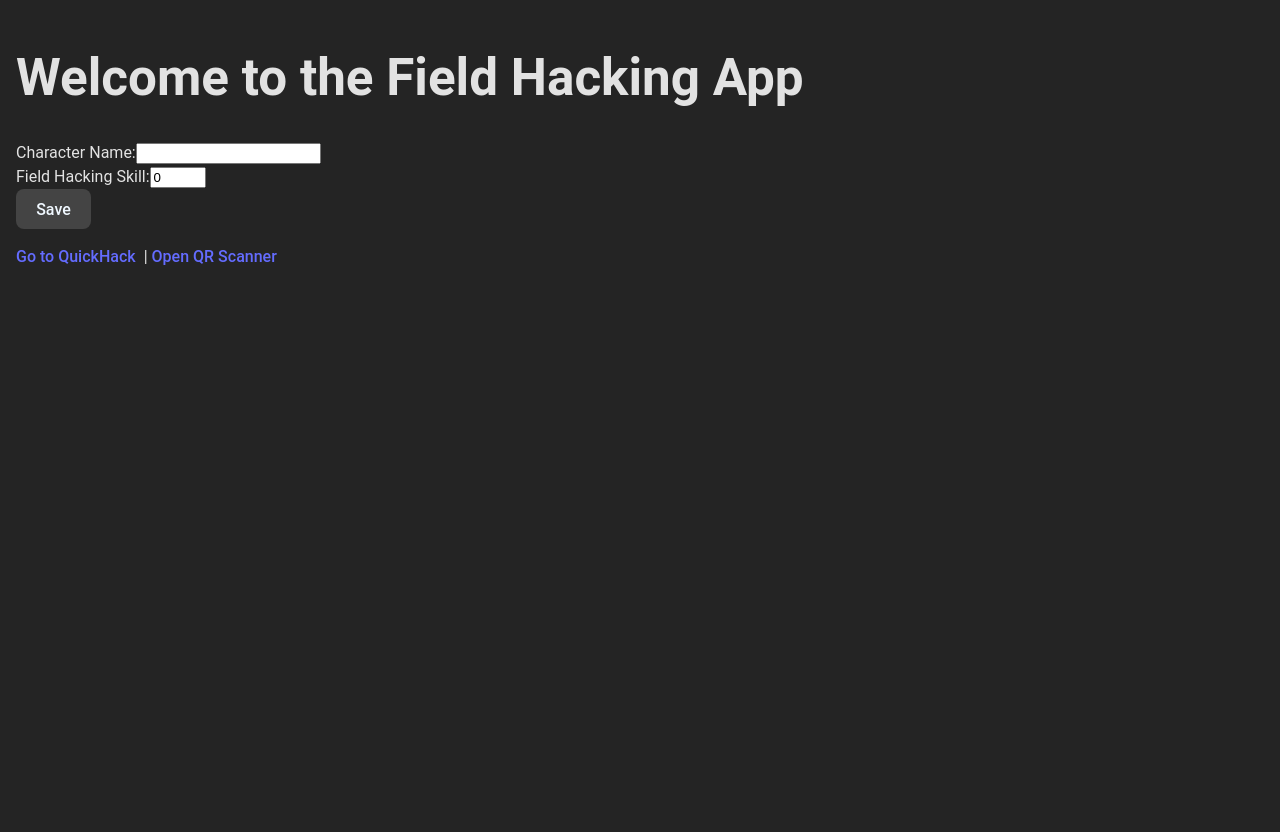
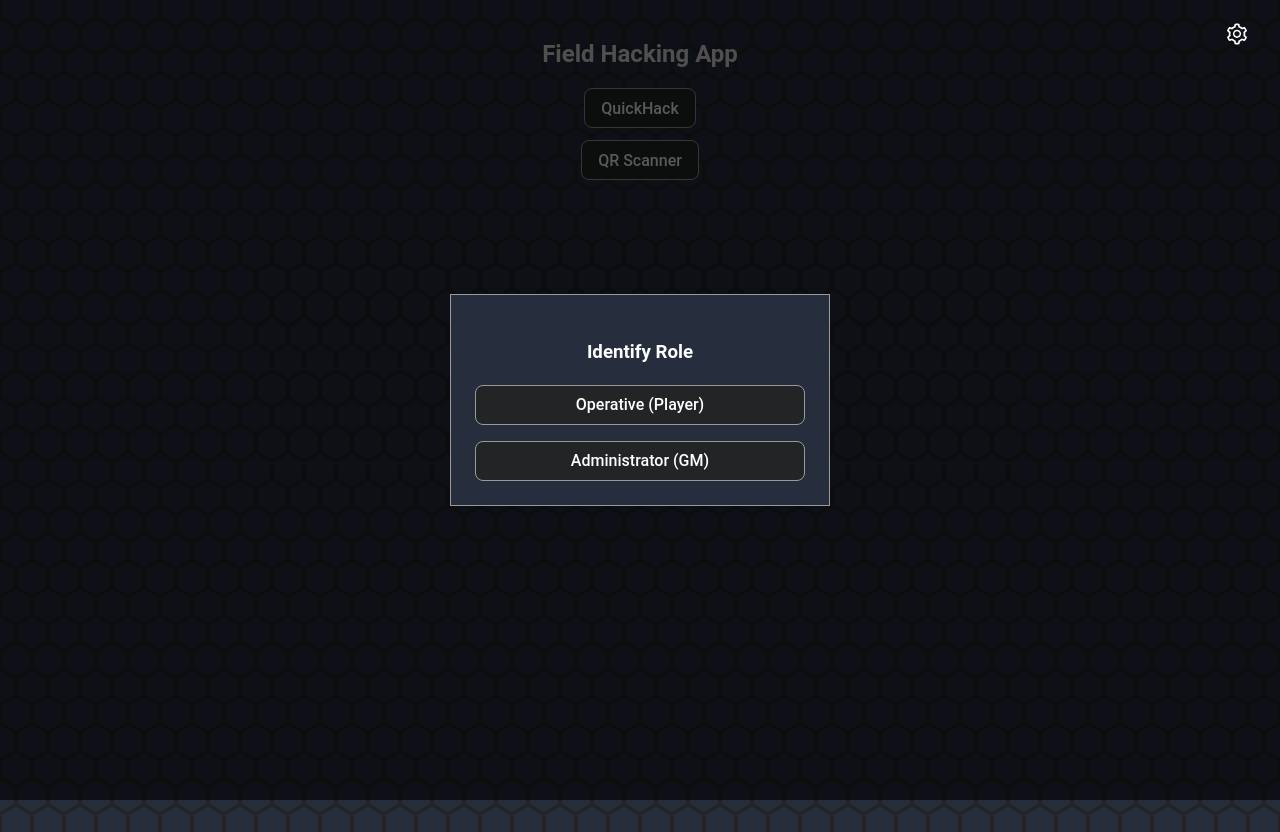
Before and after one commit to eosfrontier/AegisBreaker-field-hacking, a React (Vite) app: page / in a window 1280 px wide. Before the commit the page ends 800 px from the top, so only its background shows below. Built offline with nearby package versions, Linux system fonts and the light colour scheme.

Commit message:
Updates to homepage

```diff
--- a/package.json
+++ b/package.json
@@ -17,6 +17,7 @@
     "react": "^18.3.1",
     "react-chartjs-2": "^5.3.0",
     "react-dom": "^18.3.1",
+    "react-icons": "^5.5.0",
     "react-quill-new": "^3.3.3",
     "react-router-dom": "^7.1.1"
   },
--- /dev/null
+++ b/src/components/Home/HomePage.css
@@ -0,0 +1,72 @@
+/* Re-usable button & input look, matching QuickHack palette */
+.qh-btn {
+  padding: 0.6rem 1rem;
+  background: #222426;
+  color: #fff;
+  border: 1px solid #999;
+}
+.qh-btn:hover {
+  background: #4d5356;
+}
+
+.qh-input {
+  width: 100%;
+  padding: 0.5rem;
+  background: #222426;
+  border: 1px solid #999;
+  color: #fff;
+  margin-top: 4px;
+}
+.qh-label {
+  display: block;
+  margin-top: 0.75rem;
+}
+
+.qh-skill-btn {
+  padding: 0.4rem 0.6rem;
+  border: 1px solid #999;
+  font-size: 0.8rem;
+}
+
+/* ───── Modal ───── */
+.qh-modal-overlay {
+  position: fixed;
+  inset: 0;
+  background: rgba(0, 0, 0, 0.65);
+  display: flex;
+  justify-content: center;
+  align-items: center;
+  animation: qh-fade 0.35s ease-out forwards;
+  z-index: 1000;
+}
+.qh-modal {
+  width: 90%;
+  max-width: 330px;
+  background: #262e3e;
+  border: 1px solid #999;
+  padding: 1.5rem;
+  color: #fff;
+}
+
+.qh-profile-btn {
+  position: absolute;
+  top: 12px;
+  right: 12px;
+  background: none;
+  border: none;
+  color: #fff;
+  cursor: pointer;
+  z-index: 1001; /* above modal background */
+}
+.qh-profile-btn:hover {
+  color: #00aa00;
+}
+
+@keyframes qh-fade {
+  from {
+    opacity: 0;
+  }
+  to {
+    opacity: 1;
+  }
+}
--- a/src/components/Home/HomePage.jsx
+++ b/src/components/Home/HomePage.jsx
@@ -1,89 +1,211 @@
-import { useState, useEffect } from 'react';
+import { useMemo, useEffect, useState } from 'react';
+import { useNavigate } from 'react-router-dom';
+import { getAvailableSkills, getLabelById } from './skill-catalogue';
+import { AiOutlineSetting } from 'react-icons/ai';
+import './HomePage.css';
 
-function HomePage() {
-  const [characterName, setCharacterName] = useState('');
-  const [fieldHackingSkill, setFieldHackingSkill] = useState(0);
-  const [hasInfo, setHasInfo] = useState(false);
-  const [editMode, setEditMode] = useState(false);
+export default function HomePage() {
+  const navigate = useNavigate();
 
+  // persistent data ―——————————————————————————————————————————————————
+  const [info, setInfo] = useState(null); // {role,name,level,skills}
+  const [showModal, setShowModal] = useState(false);
+
+  // modal step state ―———————————————————————————————————————————————
+  const [step, setStep] = useState(0); // 0=role  1=operative-form
+  const [, setRole] = useState(null); // 'admin' | 'operative'
+
+  const [name, setName] = useState('');
+  const [level, setLevel] = useState(1);
+  const [skills, setSkills] = useState([]);
+
+  const openProfileModal = () => {
+    if (info) {
+      setName(info.name ?? '');
+      setLevel(info.level ?? 1);
+      setSkills(info.skills ?? []);
+      setRole(info.role ?? null);
+      setStep(info.role === 'operative' ? 1 : 0); // jump to details for operative
+    } else {
+      setStep(0);
+    }
+    setShowModal(true);
+  };
+
+  // on mount → load / decide whether to open modal
   useEffect(() => {
-    const storedInfo = localStorage.getItem('characterInfo');
-    if (storedInfo) {
-      const parsed = JSON.parse(storedInfo);
-      setCharacterName(parsed.characterName);
-      setFieldHackingSkill(parsed.fieldHackingSkill);
-      setHasInfo(true);
+    const stored = localStorage.getItem('characterInfo');
+    if (stored) {
+      setInfo(JSON.parse(stored));
+    } else {
+      setShowModal(true);
     }
   }, []);
 
-  const handleSave = (e) => {
-    e.preventDefault();
-    const info = {
-      characterName,
-      fieldHackingSkill: Number(fieldHackingSkill),
-    };
-    localStorage.setItem('characterInfo', JSON.stringify(info));
-    setHasInfo(true);
-    setEditMode(false);
-  };
+  const availableSkills = useMemo(() => getAvailableSkills(level), [level]);
+  const pointsRemaining = level - skills.length;
 
-  const handleEdit = () => {
-    setEditMode(true);
-  };
+  useEffect(() => {
+    const allowedIds = new Set(availableSkills.map((s) => s.id));
+    setSkills((prev) => {
+      // keep only skills still allowed at this level
+      const filtered = prev.filter((id) => allowedIds.has(id));
+      // enforce "points = level"
+      return filtered.slice(0, level);
+    });
+  }, [level, availableSkills]);
 
-  const renderForm = () => {
-    return (
-      <form onSubmit={handleSave}>
-        <div>
-          <label>
-            Character Name:
-            <input type="text" value={characterName} onChange={(e) => setCharacterName(e.target.value)} required />
-          </label>
-        </div>
-        <div>
-          <label>
-            Field Hacking Skill:
-            <input
-              type="number"
-              value={fieldHackingSkill}
-              onChange={(e) => setFieldHackingSkill(e.target.value)}
-              min="0"
-              max="10"
-              required
-            />
-          </label>
-        </div>
-        <button type="submit">Save</button>
-      </form>
+  const toggleSkill = (id) => {
+    setSkills((prev) =>
+      prev.includes(id) ? prev.filter((s) => s !== id) : pointsRemaining > 0 ? [...prev, id] : prev,
     );
   };
 
-  const renderCharacterInfo = () => {
-    return (
-      <div>
-        <p>
-          You are logged in as <strong>{characterName}</strong>, skill level <strong>{fieldHackingSkill}</strong>.
-        </p>
-        <button onClick={handleEdit}>Edit Profile</button>
-      </div>
-    );
+  const saveOperative = () => {
+    const newInfo = { role: 'operative', name, level, skills };
+    localStorage.setItem('characterInfo', JSON.stringify(newInfo));
+    setInfo(newInfo);
+    closeModal();
   };
 
+  const closeModal = () => {
+    setShowModal(false);
+    setStep(0);
+  };
+
+  // ──────────────────────────────────────────────────────────────────
   return (
-    <div style={{ padding: '1rem' }}>
-      <h1>Welcome to the Field Hacking App</h1>
+    <div className="main">
+      <button className="qh-profile-btn" onClick={openProfileModal}>
+        <AiOutlineSetting size={24} />
+      </button>
+      <h2 style={{ textAlign: 'center', marginBottom: '1rem' }}>Field Hacking App</h2>
 
-      {/* Conditionally show form or existing info */}
-      {!hasInfo || editMode ? renderForm() : renderCharacterInfo()}
+      {/* Navigation buttons */}
+      <div style={{ display: 'flex', flexDirection: 'column', gap: '0.75rem', alignItems: 'center' }}>
+        <button className="qh-btn" onClick={() => navigate('/quickhack')}>
+          QuickHack
+        </button>
+        <button className="qh-btn" onClick={() => navigate('/qr-scanner')}>
+          QR Scanner
+        </button>
+        {info?.role === 'admin' && (
+          <button className="qh-btn" onClick={() => navigate('/admin')}>
+            Admin Panel
+          </button>
+        )}
+      </div>
 
-      {/* Example: local navigation (basic anchor) or
-          use react-router's Link if you prefer */}
-      <div style={{ marginTop: '1rem' }}>
-        <a href="/QuickHack">Go to QuickHack</a> &nbsp;|&nbsp;
-        <a href="/qr-scanner">Open QR Scanner</a>
-      </div>
+      {/* Character summary */}
+      {info?.role === 'operative' && (
+        <div style={{ marginTop: '1.5rem', textAlign: 'center', fontSize: '0.9rem' }}>
+          Logged in as <strong>{info.name}</strong> (Lv {info.level})<br />
+          Skills: {info.skills.map(getLabelById).join(', ')}
+        </div>
+      )}
+
+      {/* ────── Modal ────── */}
+      {showModal && (
+        <div className="qh-modal-overlay">
+          <div className="qh-modal">
+            {/* STEP 0 – choose role */}
+            {step === 0 && (
+              <>
+                <h3 style={{ textAlign: 'center' }}>Identify Role</h3>
+                <div style={{ display: 'flex', flexDirection: 'column', gap: '1rem', marginTop: '1rem' }}>
+                  <button
+                    className="qh-btn"
+                    onClick={() => {
+                      setRole('operative');
+                      setStep(1);
+                    }}
+                  >
+                    Operative (Player)
+                  </button>
+                  <button
+                    className="qh-btn"
+                    onClick={() => {
+                      const data = { role: 'admin' };
+                      localStorage.setItem('characterInfo', JSON.stringify(data));
+                      setInfo(data);
+                      closeModal();
+                    }}
+                  >
+                    Administrator (GM)
+                  </button>
+                </div>
+              </>
+            )}
+
+            {/* STEP 1 – operative form */}
+            {step === 1 && (
+              <>
+                <h3 style={{ textAlign: 'center' }}>Operative Profile</h3>
+
+                {/* Name & level */}
+                <label className="qh-label">
+                  Name
+                  <input className="qh-input" value={name} onChange={(e) => setName(e.target.value)} required />
+                </label>
+
+                <label className="qh-label">
+                  Level (1-10)
+                  <input
+                    className="qh-input"
+                    type="number"
+                    min="1"
+                    max="10"
+                    value={level}
+                    onChange={(e) => {
+                      const v = Math.max(1, Math.min(10, Number(e.target.value)));
+                      setLevel(v);
+                      setSkills([]); // reset skills when level changes
+                    }}
+                  />
+                </label>
+
+                {/* Skills */}
+                <div style={{ marginTop: '1rem' }}>
+                  <p style={{ marginBottom: '0.25rem', fontSize: '0.9rem' }}>
+                    Select skills ({pointsRemaining} pts left)
+                  </p>
+                  <div style={{ display: 'flex', flexWrap: 'wrap', gap: '0.5rem' }}>
+                    {availableSkills.map(({ id, label }) => (
+                      <button
+                        key={id}
+                        onClick={() => toggleSkill(id)}
+                        className="qh-skill-btn"
+                        style={{
+                          backgroundColor: skills.includes(id) ? '#4d5356' : '#222426',
+                          cursor: pointsRemaining > 0 || skills.includes(id) ? 'pointer' : 'not-allowed',
+                          opacity: pointsRemaining > 0 || skills.includes(id) ? 1 : 0.5,
+                        }}
+                      >
+                        {label}
+                      </button>
+                    ))}
+                  </div>
+                </div>
+
+                {/* Save / back */}
+                <div style={{ display: 'flex', justifyContent: 'space-between', marginTop: '1.5rem' }}>
+                  <button className="qh-btn" onClick={() => setStep(0)}>
+                    Back
+                  </button>
+                  <button
+                    className="qh-btn"
+                    disabled={!name || skills.length !== level}
+                    style={{ backgroundColor: !name || skills.length !== level ? '#666' : '#00aa00' }}
+                    onClick={saveOperative}
+                  >
+                    Save&nbsp;Profile
+                  </button>
+                </div>
+              </>
+            )}
+          </div>
+        </div>
+      )}
     </div>
   );
 }
-
-export default HomePage;
--- /dev/null
+++ b/src/components/Home/skill-catalogue.js
@@ -0,0 +1,60 @@
+// ---- skill-catalogue.js ---------------------------------
+export const SKILL_TIERS = {
+  '1-2': [
+    { id: 'initialize', label: 'Initialize Hack' },
+    { id: 'scan', label: 'Scan' },
+    { id: 'hack_consumer', label: 'Hack Consumer Electronics' },
+  ],
+  '3-4': [
+    { id: 'hack_industrial', label: 'Hack Industrial Electronics' },
+    { id: 'restart_device', label: 'Restart Device' },
+
+    // “scripts” (1× / session consumables)
+    { id: 'script_mask', label: 'Script - Mask (+15 s)' },
+    { id: 'script_weaken_ice', label: 'Script - Weaken ICE (diff 5→3)' },
+    { id: 'script_snoop', label: 'Script - Snoop (reveal clue)' },
+  ],
+  '5-6': [
+    { id: 'hack_security', label: 'Hack Security Devices (cams, turrets)' },
+    { id: 'sabotage_basic', label: 'Sabotage (Basic)' },
+    { id: 'script_override', label: 'Script - Override (skip a layer)' },
+  ],
+  '7-8': [
+    { id: 'hack_it', label: 'Hack IT Infrastructure (routers, modems)' },
+    { id: 'improvise', label: 'Improvise (GM adjudication)' },
+    { id: 'script_worm', label: 'Script - Worm (auto-progress 1 step)' },
+    { id: 'sabotage_adv', label: 'Sabotage (Advanced)' },
+  ],
+  '9-10': [
+    { id: 'system_takeover', label: 'System Takeover' },
+    { id: 'realtime_ctrl', label: 'Real-time Control' },
+    { id: 'script_zeroday', label: 'Script - Zero Day (instant solve)' },
+    { id: 'script_shield', label: 'Script - Shield (immune this puzzle)' },
+    { id: 'sabotage_crit', label: 'Sabotage (Critical)' },
+  ],
+};
+
+export const tierForLevel = (lvl) => {
+  if (lvl <= 2) return '1-2';
+  if (lvl <= 4) return '3-4';
+  if (lvl <= 6) return '5-6';
+  if (lvl <= 8) return '7-8';
+  return '9-10';
+};
+
+export const getAvailableSkills = (lvl) => {
+  const result = [];
+  for (const [range, skills] of Object.entries(SKILL_TIERS)) {
+    const [min] = range.split('-').map(Number);
+    if (lvl >= min) result.push(...skills);
+  }
+  return result;
+};
+
+export const getLabelById = (id) => {
+  for (const arr of Object.values(SKILL_TIERS)) {
+    const hit = arr.find((s) => s.id === id);
+    if (hit) return hit.label;
+  }
+  return id;
+};
```
Also changed, not shown: 1 other file (tests, documents, lock files or other folders).
